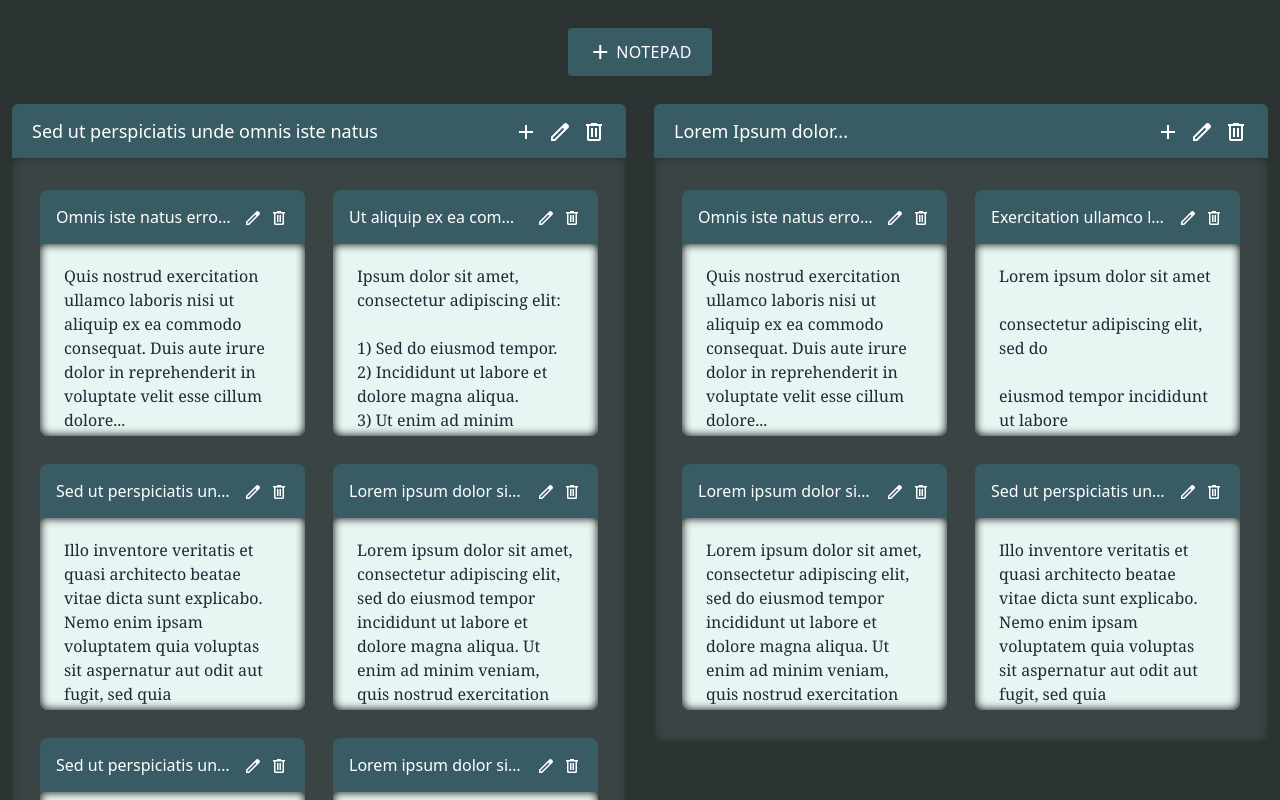
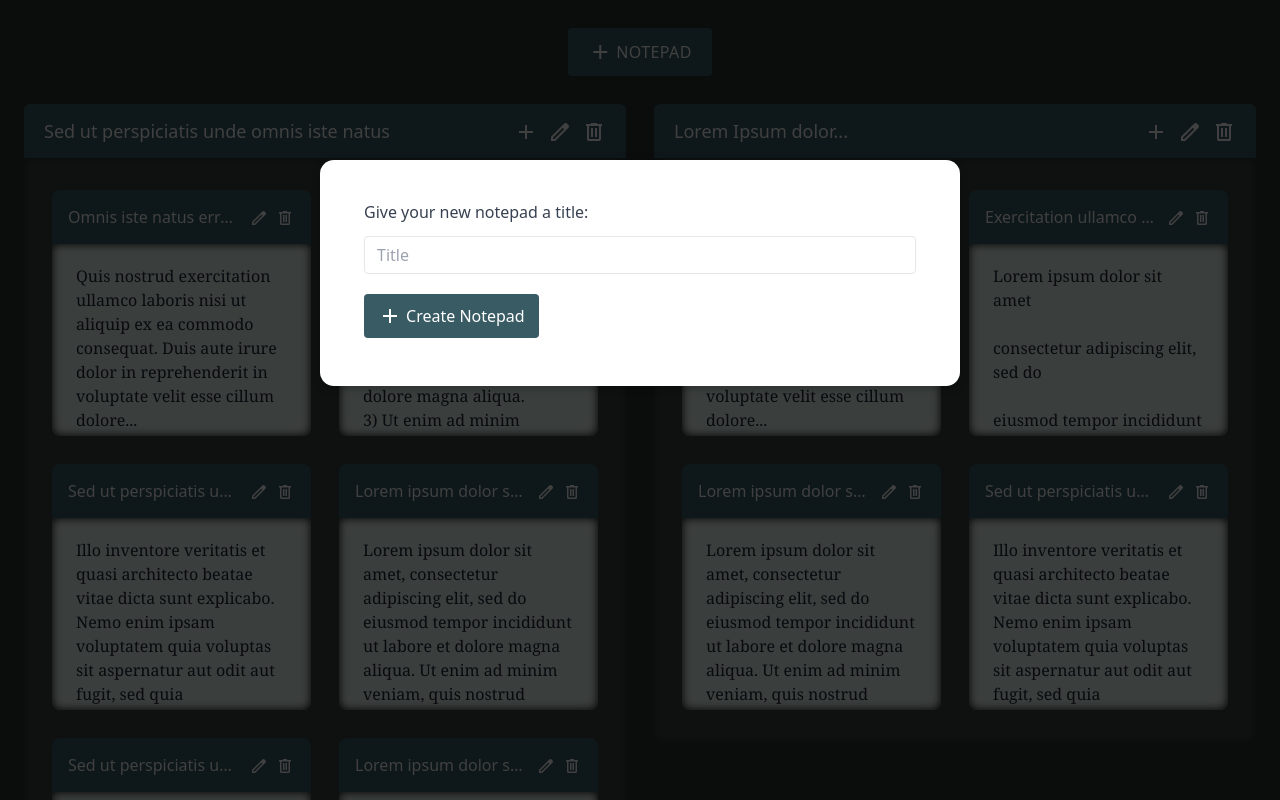
Before and after one commit to HSG424/notepad, a React (Create React App) app: page / in a window 1280 px wide. Shown: the top 800 px of the page. Built offline with nearby package versions, Linux system fonts and the light colour scheme.

Commit message:
Modal System for Notepad edits && reusable form components && project restructure

```diff
--- a/public/index.html
+++ b/public/index.html
@@ -28,6 +28,7 @@
   </head>
   <body>
     <noscript>You need to enable JavaScript to run this app.</noscript>
+    <div id="overlays"></div>
     <div id="root"></div>
     <!--
       This HTML file is a template.
--- a/src/App.tsx
+++ b/src/App.tsx
@@ -1,9 +1,20 @@
-import React from "react";
+import React, { Fragment } from "react";
 import "./App.css";
 import Notepads from "./components/Notepads/Notepads";
+import Modal from "./components/UI/Modal/Modal";
+import AddNotepad from "./components/forms-edit-add/AddNotepad";
 
 function App() {
-  return <Notepads />;
+  const hideCartHandler = () => {};
+
+  return (
+    <Fragment>
+      <Modal onClose={hideCartHandler}>
+        <AddNotepad />
+      </Modal>
+      <Notepads />
+    </Fragment>
+  );
 }
 
 export default App;
--- a/src/components/Note/Note.tsx
+++ b/src/components/Note/Note.tsx
@@ -1,7 +1,7 @@
 import React from "react";
-import Button from "../ui-reusable/Button";
+import Button from "../UI/Button";
 
-type NoteType = {
+export type NoteType = {
   id: string;
   title: string;
   note: string;
--- a/src/components/Notepads/Notepads.tsx
+++ b/src/components/Notepads/Notepads.tsx
@@ -1,6 +1,6 @@
 import React, { useState } from "react";
 import Notepad from "../Notepad/Notepad";
-import Button from "../ui-reusable/Button";
+import Button from "../UI/Button";
 
 function Notepads() {
   const [notepadsData] = useState([
@@ -126,7 +126,7 @@ function Notepads() {
   ]);
 
   return (
-    <main className="py-7 px-3 bg-darker">
+    <main className="py-7 px-6 bg-darker">
       <Button
         icon="add"
         text="Notepad"
--- a/src/components/ui-reusable/Button.tsx
+++ b/src/components/UI/Button.tsx
@@ -1,13 +1,12 @@
 import React from "react";
+import Icon, { IconProps } from "../UI/Icon";
 
-type BIprops = {
-  icon: "add" | "edit" | "delete";
+type ButtonProps = IconProps & {
   buttonClasses?: string;
-  iconClasses?: string;
   text?: string;
 };
 
-const Button: React.FC<BIprops> = (props) => {
+const Button: React.FC<ButtonProps> = (props) => {
   return (
     <button
       type="button"
@@ -17,9 +16,7 @@ const Button: React.FC<BIprops> = (props) => {
           : ""
       } ${props.buttonClasses}`}
     >
-      <span className={`material-symbols-outlined ${props.iconClasses}`}>
-        {props.icon}
-      </span>
+      <Icon icon={props.icon} iconClasses={props.iconClasses} />
       {props.text}
     </button>
   );
--- /dev/null
+++ b/src/components/UI/Icon.tsx
@@ -0,0 +1,16 @@
+import React from "react";
+
+export type IconProps = {
+  icon: "add" | "edit" | "delete";
+  iconClasses?: string;
+};
+
+const Icon: React.FC<IconProps> = (props) => {
+  return (
+    <span className={`material-symbols-outlined ${props.iconClasses}`}>
+      {props.icon}
+    </span>
+  );
+};
+
+export default Icon;
--- /dev/null
+++ b/src/components/UI/Modal/Modal.js
@@ -0,0 +1,35 @@
+import { Fragment } from "react";
+import ReactDOM from "react-dom";
+
+import classes from "./Modal.module.css";
+
+const Backdrop = (props) => {
+  return <div className={classes.backdrop} onClick={props.onClose} />;
+};
+
+const ModalOverlay = (props) => {
+  return (
+    <div className={classes.modal}>
+      <div className={classes.content}>{props.children}</div>
+    </div>
+  );
+};
+
+const portalElement = document.getElementById("overlays");
+
+const Modal = (props) => {
+  return (
+    <Fragment>
+      {ReactDOM.createPortal(
+        <Backdrop onClose={props.onClose} />,
+        portalElement
+      )}
+      {ReactDOM.createPortal(
+        <ModalOverlay>{props.children}</ModalOverlay>,
+        portalElement
+      )}
+    </Fragment>
+  );
+};
+
+export default Modal;
--- /dev/null
+++ b/src/components/UI/Modal/Modal.module.css
@@ -0,0 +1,40 @@
+.backdrop {
+  position: fixed;
+  top: 0;
+  left: 0;
+  width: 100%;
+  height: 100vh;
+  z-index: 20;
+  background-color: rgba(0, 0, 0, 0.75);
+}
+
+.modal {
+  position: fixed;
+  top: 20vh;
+  left: 5%;
+  width: 90%;
+  background-color: white;
+  padding: 1rem;
+  border-radius: 14px;
+  box-shadow: 0 2px 8px rgba(0, 0, 0, 0.25);
+  z-index: 30;
+  animation: slide-down 300ms ease-out forwards;
+}
+
+@media (min-width: 768px) {
+  .modal {
+    width: 40rem;
+    left: calc(50% - 20rem);
+  }
+}
+
+@keyframes slide-down {
+  from {
+    opacity: 0;
+    transform: translateY(-3rem);
+  }
+  to {
+    opacity: 1;
+    transform: translateY(0);
+  }
+}
--- /dev/null
+++ b/src/components/UI/form-elements/Input.tsx
@@ -0,0 +1,24 @@
+import React from "react";
+
+type InputProps = {
+  placeholder: string;
+  id: string;
+  type?: "text";
+};
+
+const Input: React.FC<InputProps> = (props) => {
+  return (
+    <input
+      className="appearance-none border rounded w-full py-2 px-3 text-gray-700 leading-tight focus:outline-none focus:border-blue-highlight"
+      id={props.id}
+      type={props.type}
+      placeholder={props.placeholder}
+    />
+  );
+};
+
+Input.defaultProps = {
+  type: "text",
+};
+
+export default Input;
--- /dev/null
+++ b/src/components/UI/form-elements/Label.tsx
@@ -0,0 +1,16 @@
+import React from "react";
+
+type LabelProps = {
+  children: string;
+  for: string;
+};
+
+const Label: React.FC<LabelProps> = (props) => {
+  return (
+    <label className="block mb-3 font-medium text-gray-700" htmlFor={props.for}>
+      {props.children}
+    </label>
+  );
+};
+
+export default Label;
--- /dev/null
+++ b/src/components/forms-edit-add/AddNotepad.tsx
@@ -0,0 +1,24 @@
+import React from "react";
+import Button from "../UI/Button";
+import Input from "../UI/form-elements/Input";
+import Label from "../UI/form-elements/Label";
+
+const AddNotepad: React.FC = () => {
+  return (
+    <form className="px-7 pt-6 pb-8">
+      <div className="mb-5">
+        <Label for="notepad_title">Give your new notepad a title:</Label>
+        <Input placeholder="Title" id="notepad_title" />
+      </div>
+
+      <Button
+        icon="add"
+        text="Create Notepad"
+        buttonClasses="bg-primary hover:bg-primary-light active:bg-primary-light py-2.5 px-3.5 flex items-center rounded"
+        iconClasses="mr-1"
+      />
+    </form>
+  );
+};
+
+export default AddNotepad;
```
Also changed, not shown: src/components/Notepad/Notepad.tsx (+2 -8 lines).
